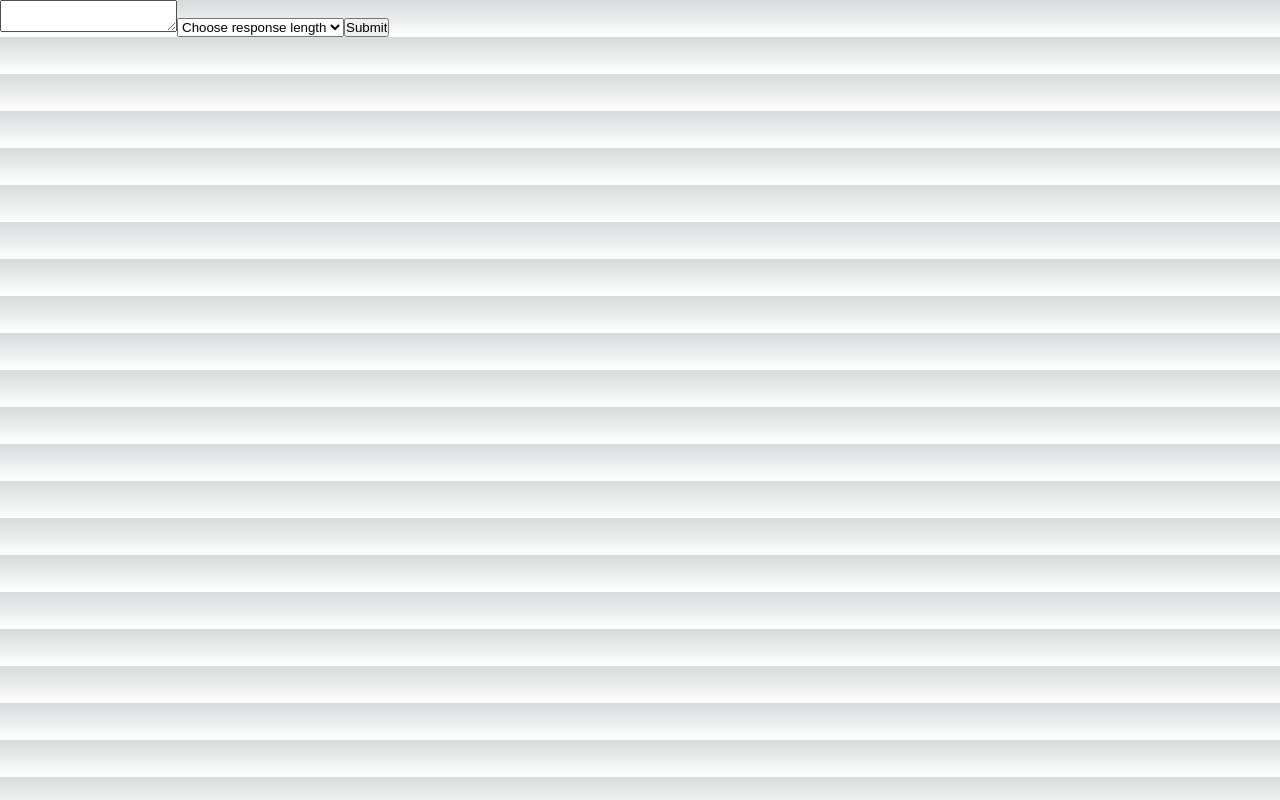
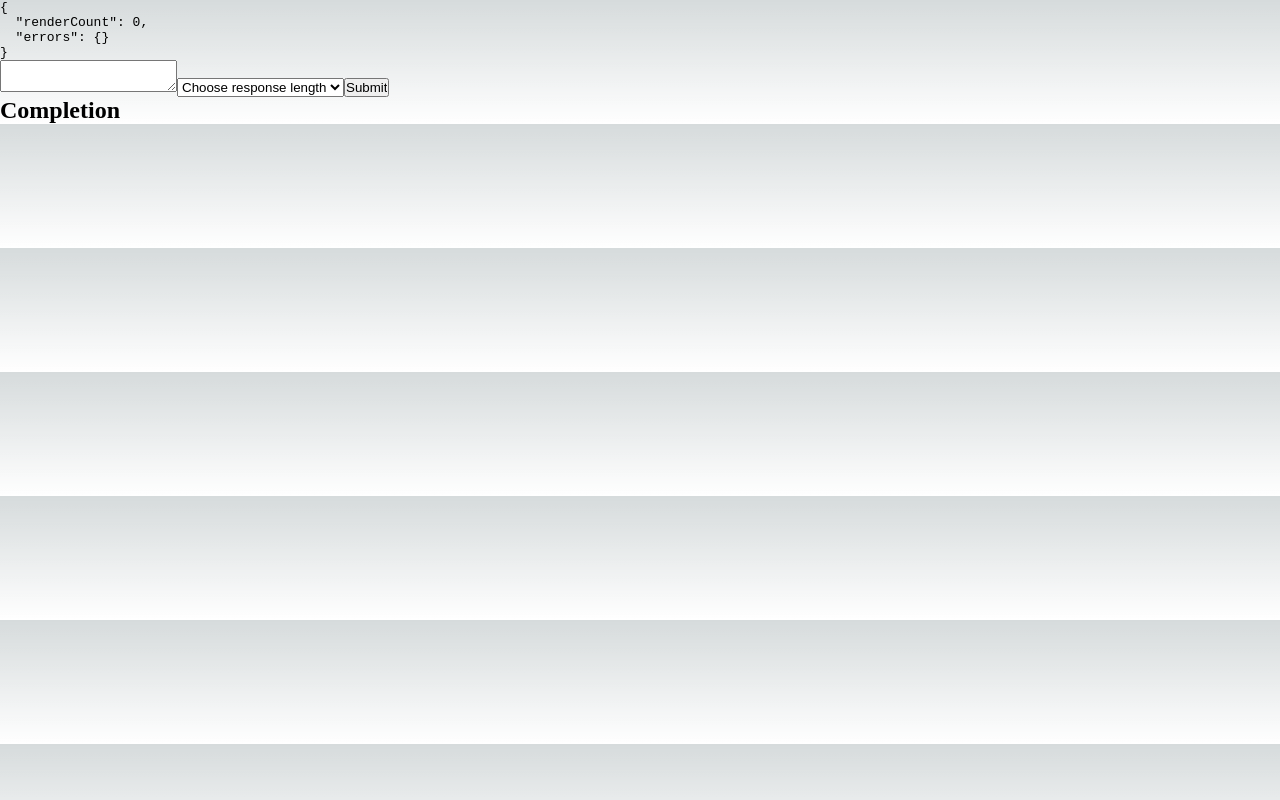
Before and after one commit to code-in-color/fluffy-palm-tree, a Next.js app: page /prompt in a window 1280 px wide. Built offline with nearby package versions, Linux system fonts and the light colour scheme.

Commit message:
Wire UI to backing API endpoint

```diff
--- a/src/app/prompt/page.tsx
+++ b/src/app/prompt/page.tsx
@@ -1,25 +1,69 @@
 "use client"
 
-import { useForm, useWatch } from "react-hook-form"
+import { CompletionRequest } from "@/pages/api/completion"
+import React, { useState } from "react"
+import { useForm } from "react-hook-form"
+
+const titleTemplate = (description: string) =>
+  `Create catchy and click-baity YouTube title that's 🔥 using the following video description:\n${description}`
+
+let renderCount = 0
 
 export default function Prompt() {
-  const { register, handleSubmit, formState, watch } = useForm()
+  const {
+    register,
+    handleSubmit,
+    formState: { errors },
+    watch,
+  } = useForm<CompletionRequest>({
+    defaultValues: {
+      prompt: "",
+      completionSize: undefined,
+    },
+  })
+  const [completion, setCompletion] = useState("")
+
+  React.useEffect(() => {
+    renderCount++
+    const fieldState = watch((state) => console.log(state))
+
+    return () => fieldState.unsubscribe()
+  }, [watch])
 
   return (
     <>
-      <form onSubmit={handleSubmit((data) => console.log(data))}>
-        <textarea {...(register("prompt"), { required: true, type: "text" })} />
-        {formState.errors.prompt && <p>A prompt must be specified.</p>}
+      <pre>{JSON.stringify({ renderCount, errors }, null, 2)}</pre>
+      <form
+        onSubmit={handleSubmit(async (data) => {
+          const { prompt, completionSize } = data
+          const response = await fetch("/api/completion", {
+            method: "POST",
+            body: JSON.stringify({
+              prompt: titleTemplate(prompt),
+              completionSize,
+            }),
+          })
+          const { success, completion } = await response.json()
+          if (success) {
+            setCompletion(completion)
+          }
+        })}
+      >
+        <textarea {...register("prompt", { required: true })} />
+        {errors.prompt && <p>A prompt must be specified.</p>}
 
-        <select {...register("content_size")}>
-          <option>Choose response length</option>
-          <option value="100">Short</option>
-          <option value="300">Medium</option>
-          <option value="600">Long</option>
+        <select {...register("completionSize")}>
+          <option value="">Choose response length</option>
+          <option value="s">Short</option>
+          <option value="m">Medium</option>
+          <option value="l">Long</option>
         </select>
         <input type="submit" />
       </form>
-      {/* <pre>{JSON.stringify(watch(), null, 2)}</pre> */}
+      <h2>Completion</h2>
+      {completion.split("\n").map((line, ix) => (
+        <p key={ix}>{line}</p>
+      ))}
     </>
   )
 }
--- a/src/pages/api/completion.ts
+++ b/src/pages/api/completion.ts
@@ -1,12 +1,12 @@
 import type { NextApiRequest, NextApiResponse } from "next"
 import { OpenAI } from "@common/open-ai"
-import { AxiosError } from "axios"
+import axios, { AxiosError } from "axios"
 import { StatusCodes } from "http-status-codes"
 import { InProduction } from "@/common/constants"
 
 type CompletionSize = "s" | "m" | "l"
 
-type RequestBody = {
+export type CompletionRequest = {
   prompt: string
   completionSize?: CompletionSize
 }
@@ -38,12 +38,14 @@ export default async function handler(
   req: NextApiRequest,
   res: NextApiResponse<Data>
 ) {
-  const { prompt, completionSize } = req.body as RequestBody
+  const { prompt, completionSize } = JSON.parse(req.body) as CompletionRequest
   if (!prompt) {
     return res
       .status(StatusCodes.BAD_REQUEST)
       .json({ success: false, message: "Prompt not given." })
   }
+
+  !InProduction && console.log("Prompt\n", prompt)
 
   try {
     const completion = await OpenAI.createCompletion({
@@ -52,16 +54,21 @@ export default async function handler(
       max_tokens: completionSize ? getMaxTokens(completionSize) : 16,
     })
 
-    !InProduction && console.log("Text completion choices", completion.data)
+    !InProduction && console.log("Completions", completion.data)
 
     return res
       .status(StatusCodes.OK)
       .json({ success: true, completion: completion.data.choices[0].text })
   } catch (e) {
-    console.error((e as AxiosError).response)
+    if (axios.isAxiosError(e)) {
+      console.error("Completion::OpenAI Error\n", (e as AxiosError).response)
+    }
+
+    const error = e as Error
+    console.error("Completion::Error\n", error)
 
     return res
       .status(StatusCodes.INTERNAL_SERVER_ERROR)
-      .json({ success: false, message: (e as Error).message })
+      .json({ success: false, message: error.message })
   }
 }
```
